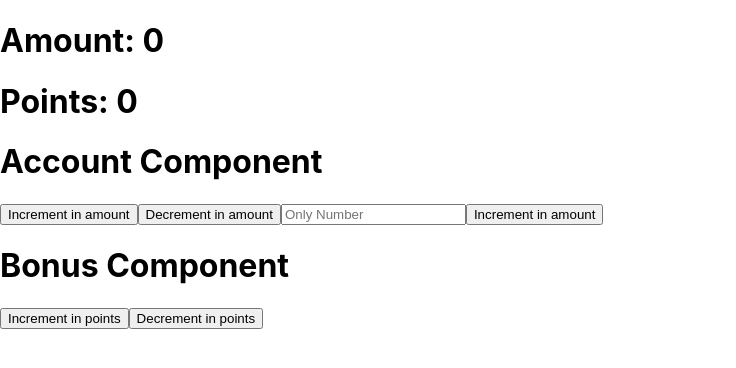
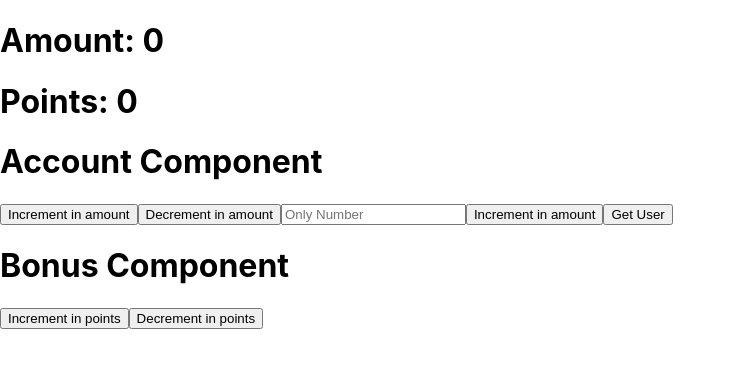
Before and after one commit to harimohan09/redux-toolkit-asyncThunk, a React (Create React App) app in the folder redux-toolkit-asyncthunk/: page / in a window 1280 px wide. Shown: the top 368 px of the page, without its empty margins (0-736 px from the left). Built offline with nearby package versions, Linux system fonts and the light colour scheme.

Commit message:
added functionality to dispatch getUserAccount act

```diff
--- a/redux-toolkit-asyncthunk/src/components/Account.js
+++ b/redux-toolkit-asyncthunk/src/components/Account.js
@@ -1,6 +1,10 @@
 import React, { useState } from "react";
 import { useDispatch } from "react-redux";
-import { increment, incrementByAmount } from "../redux/slices/accountSlice";
+import {
+    getUserAccount,
+    increment,
+    incrementByAmount,
+} from "../redux/slices/accountSlice";
 import { decrement } from "../redux/slices/accountSlice";
 // import { useSelector } from "react-redux";
 
@@ -27,6 +31,9 @@ const Account = () => {
             <button onClick={() => dispatch(incrementByAmount(value))}>
                 Increment in amount
             </button>
+            <button onClick={() => dispatch(getUserAccount(1))}>
+                Get User
+            </button>
         </div>
     );
 };
```
